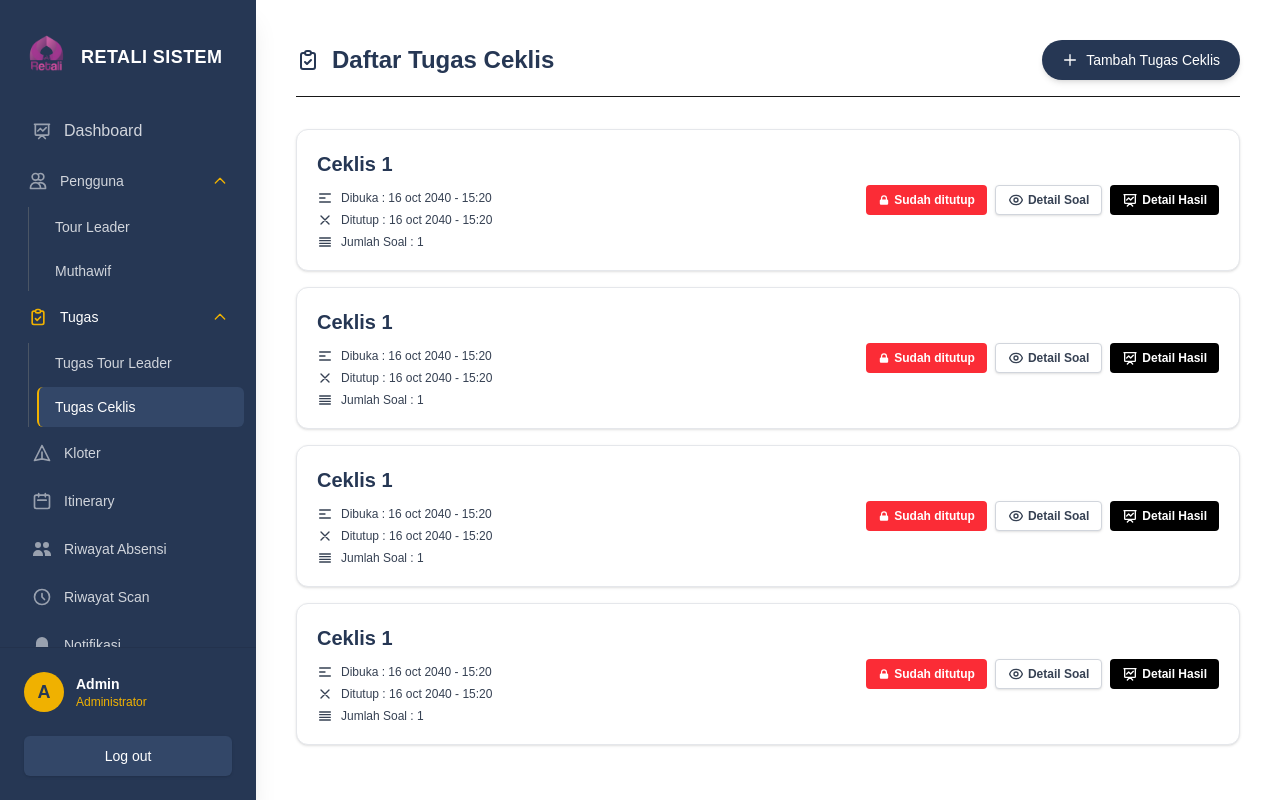
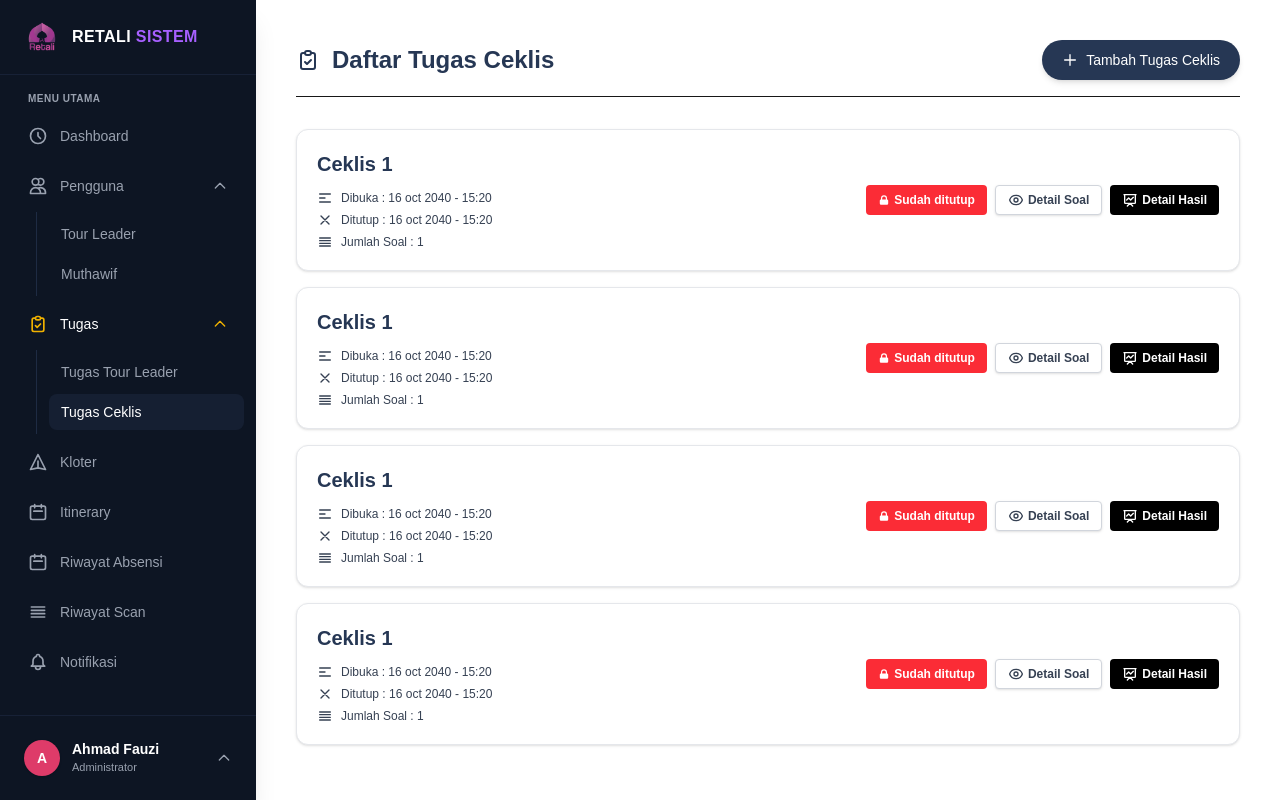
Before and after one commit to ssaskyyaa9/Retali-sistem, a Next.js app: page /tugas-ceklis in a window 1280 px wide. Built offline with nearby package versions, Linux system fonts and the light colour scheme.

Commit message:
style: redesign sidebar

```diff
--- a/app/components/Sidebar.jsx
+++ b/app/components/Sidebar.jsx
@@ -1,3 +1,4 @@
+"use client";
 import React, { useState } from "react";
 import Link from "next/link";
 import { usePathname, useRouter } from "next/navigation";
@@ -8,48 +9,54 @@ export default function Sidebar() {
   const router = useRouter();
   const [isPenggunaOpen, setIsPenggunaOpen] = useState(true);
   const [isTugasOpen, setIsTugasOpen] = useState(true);
+  const [isProfileDropdownOpen, setIsProfileDropdownOpen] = useState(false);
+
   const isActive = (path) => pathname === path;
   const isParentActive = (paths) => paths.some((p) => pathname.startsWith(p));
 
   const handleLogout = () => {
-    // Hapus data sesi login dari localStorage
-    localStorage.removeItem('access_token');
-    localStorage.removeItem('user');
-
-    // Arahkan kembali ke halaman login (root /)
-    router.push('/');
+    localStorage.removeItem("access_token");
+    localStorage.removeItem("user");
+    router.push("/");
   };
 
   return (
-    <aside className="w-64 bg-[#263754] flex flex-col h-full text-white shadow-xl z-10 shrink-0">
-      {/* 1. Fixed Top Section (Logo) */}
-      <div className="flex items-center gap-3 px-6 py-8 shrink-0">
+    <aside className="w-64 bg-[#0d1523] flex flex-col h-full text-white shadow-xl z-10 shrink-0 select-none">
+      {/* 1. Header & Logo */}
+      <div className="flex items-center gap-3 px-6 py-5 shrink-0 border-b border-[#1e2b43]/60">
         <Image
           src="/logoretali-ungu.png"
           alt="Retali Logo"
-          width={45}
-          height={45}
+          width={36}
+          height={36}
           className="rounded-md object-cover"
         />
-        <span className="font-bold mt-2 text-lg tracking-wide">
-          RETALI SISTEM
+        <span className="font-bold text-base tracking-wide text-white">
+          RETALI <span className="text-[#a760ff]">SISTEM</span>
         </span>
       </div>
 
-      {/* 2. Scrollable Middle Section (Navigation Only) */}
-      <div className="flex-1 overflow-y-auto no-scrollbar px-3">
-        <nav className="flex flex-col gap-1 pb-4">
+      {/* 2. Navigation */}
+      <div className="flex-1 overflow-y-auto no-scrollbar px-3 py-4">
+        <h3 className="px-4 text-[10px] font-bold text-gray-400 uppercase tracking-wider mb-2">
+          Menu Utama
+        </h3>
+
+        <nav className="flex flex-col gap-1.5 pb-4">
           {/* Dashboard */}
           <Link
             href="/dashboard"
-            className={`flex items-center gap-3 px-4 py-3 rounded-md font-medium transition-colors duration-300 ease-in-out ${
+            className={`flex items-center gap-3 px-4 py-3 rounded-lg font-medium text-sm transition-all duration-200 ${
               isActive("/dashboard")
-                ? "bg-[#1e2b43] border-l-4 border-yellow-500 text-white"
-                : "text-gray-300 hover:bg-[#1e2b43] hover:text-white border-l-4 border-transparent"
+                ? "bg-[#1e2b43] text-white relative overflow-hidden"
+                : "text-gray-400 hover:text-white hover:bg-[#1e2b43]/50"
             }`}
           >
+            {isActive("/dashboard") && (
+              <div className="absolute left-0 top-0 bottom-0 w-1 bg-yellow-500 rounded-r-md"></div>
+            )}
             <svg
-              className={`w-5 h-5 transition-colors duration-300 ${isActive("/dashboard") ? "text-yellow-500" : "text-gray-400"}`}
+              className={`w-5 h-5 ${isActive("/dashboard") ? "text-yellow-500" : "text-gray-400"}`}
               fill="none"
               stroke="currentColor"
               viewBox="0 0 24 24"
@@ -58,7 +65,7 @@ export default function Sidebar() {
                 strokeLinecap="round"
                 strokeLinejoin="round"
                 strokeWidth="2"
-                d="M7 12l3-3 3 3 4-4M8 21l4-4 4 4M3 4h18M4 4h16v12a1 1 0 01-1 1H5a1 1 0 01-1-1V4z"
+                d="M12 8v4l3 3m6-3a9 9 0 11-18 0 9 9 0 0118 0z"
               />
             </svg>
             Dashboard
@@ -68,15 +75,15 @@ export default function Sidebar() {
           <div>
             <button
               onClick={() => setIsPenggunaOpen(!isPenggunaOpen)}
-              className={`w-full flex items-center justify-between px-4 py-3 rounded-md transition-colors duration-300 ease-in-out ${
+              className={`w-full flex items-center justify-between px-4 py-3 rounded-lg text-sm transition-all duration-200 ${
                 isParentActive(["/tour-leader", "/muthawif"])
                   ? "text-white font-medium"
-                  : "text-gray-300 hover:bg-[#1e2b43] hover:text-white"
+                  : "text-gray-400 hover:text-white hover:bg-[#1e2b43]/50"
               }`}
             >
               <div className="flex items-center gap-3">
                 <svg
-                  className={`w-5 h-5 transition-colors duration-300 ${isParentActive(["/tour-leader", "/muthawif"]) ? "text-yellow-500" : "text-gray-400"}`}
+                  className={`w-5 h-5 ${isParentActive(["/tour-leader", "/muthawif"]) ? "text-yellow-500" : "text-gray-400"}`}
                   fill="none"
                   stroke="currentColor"
                   viewBox="0 0 24 24"
@@ -88,10 +95,10 @@ export default function Sidebar() {
                     d="M12 4.354a4 4 0 110 5.292M15 21H3v-1a6 6 0 0112 0v1zm0 0h6v-1a6 6 0 00-9-5.197M13 7a4 4 0 11-8 0 4 4 0 018 0z"
                   />
                 </svg>
-                <span className="text-sm">Pengguna</span>
+                <span>Pengguna</span>
               </div>
               <svg
-                className={`w-4 h-4 text-yellow-500 transition-transform duration-300 ease-in-out ${isPenggunaOpen ? "rotate-180" : "rotate-0"}`}
+                className={`w-4 h-4 transition-transform duration-300 ${isPenggunaOpen ? "rotate-180" : "rotate-0"} ${isParentActive(["/tour-leader", "/muthawif"]) ? "text-yellow-500" : "text-gray-400"}`}
                 fill="none"
                 stroke="currentColor"
                 viewBox="0 0 24 24"
@@ -105,7 +112,6 @@ export default function Sidebar() {
               </svg>
             </button>
 
-            {/* Smooth Dropdown Animation Container */}
             <div
               className={`grid transition-[grid-template-rows,opacity] duration-300 ease-in-out ${
                 isPenggunaOpen
@@ -114,23 +120,23 @@ export default function Sidebar() {
               }`}
             >
               <div className="overflow-hidden">
-                <div className="ml-4 mt-1 flex flex-col gap-1 border-l border-gray-600 pl-2">
+                <div className="ml-6 mt-1 flex flex-col gap-1 border-l border-[#1e2b43] pl-3 py-1">
                   <Link
                     href="/tour-leader"
-                    className={`flex items-center gap-3 px-4 py-2.5 rounded-md text-sm transition-colors duration-300 ease-in-out ${
+                    className={`block px-3 py-2 rounded-lg text-sm transition-all duration-200 ${
                       isActive("/tour-leader")
-                        ? "bg-[#334768] text-white border-l-2 border-yellow-500"
-                        : "text-gray-300 hover:text-white hover:bg-[#1e2b43] border-l-2 border-transparent"
+                        ? "text-white font-medium bg-[#1e2b43]/50"
+                        : "text-gray-400 hover:text-white hover:bg-[#1e2b43]/30"
                     }`}
                   >
                     Tour Leader
                   </Link>
                   <Link
                     href="/muthawif"
-                    className={`flex items-center gap-3 px-4 py-2.5 rounded-md text-sm transition-colors duration-300 ease-in-out ${
+                    className={`block px-3 py-2 rounded-lg text-sm transition-all duration-200 ${
                       isActive("/muthawif")
-                        ? "bg-[#334768] text-white border-l-2 border-yellow-500"
-                        : "text-gray-300 hover:text-white hover:bg-[#1e2b43] border-l-2 border-transparent"
+                        ? "text-white font-medium bg-[#1e2b43]/50"
+                        : "text-gray-400 hover:text-white hover:bg-[#1e2b43]/30"
                     }`}
                   >
                     Muthawif
@@ -144,15 +150,15 @@ export default function Sidebar() {
           <div>
             <button
               onClick={() => setIsTugasOpen(!isTugasOpen)}
-              className={`w-full flex items-center justify-between px-4 py-3 rounded-md transition-colors duration-300 ease-in-out ${
+              className={`w-full flex items-center justify-between px-4 py-3 rounded-lg text-sm transition-all duration-200 ${
                 isParentActive(["/tugas-tour-leader", "/tugas-ceklis"])
                   ? "text-white font-medium"
-                  : "text-gray-300 hover:bg-[#1e2b43] hover:text-white"
+                  : "text-gray-400 hover:text-white hover:bg-[#1e2b43]/50"
               }`}
             >
               <div className="flex items-center gap-3">
                 <svg
-                  className={`w-5 h-5 transition-colors duration-300 ${isParentActive(["/tugas-tour-leader", "/tugas-ceklis"]) ? "text-yellow-500" : "text-gray-400"}`}
+                  className={`w-5 h-5 ${isParentActive(["/tugas-tour-leader", "/tugas-ceklis"]) ? "text-yellow-500" : "text-gray-400"}`}
                   fill="none"
                   stroke="currentColor"
                   viewBox="0 0 24 24"
@@ -164,10 +170,10 @@ export default function Sidebar() {
                     d="M9 5H7a2 2 0 00-2 2v12a2 2 0 002 2h10a2 2 0 002-2V7a2 2 0 00-2-2h-2M9 5a2 2 0 002 2h2a2 2 0 002-2M9 5a2 2 0 012-2h2a2 2 0 012 2m-6 9l2 2 4-4"
                   />
                 </svg>
-                <span className="text-sm">Tugas</span>
+                <span>Tugas</span>
               </div>
               <svg
-                className={`w-4 h-4 text-yellow-500 transition-transform duration-300 ease-in-out ${isTugasOpen ? "rotate-180" : "rotate-0"}`}
+                className={`w-4 h-4 transition-transform duration-300 ${isTugasOpen ? "rotate-180" : "rotate-0"} ${isParentActive(["/tugas-tour-leader", "/tugas-ceklis"]) ? "text-yellow-500" : "text-gray-400"}`}
                 fill="none"
                 stroke="currentColor"
                 viewBox="0 0 24 24"
@@ -181,7 +187,6 @@ export default function Sidebar() {
               </svg>
             </button>
 
-            {/* Smooth Dropdown Animation Container */}
             <div
               className={`grid transition-[grid-template-rows,opacity] duration-300 ease-in-out ${
                 isTugasOpen
@@ -190,23 +195,23 @@ export default function Sidebar() {
               }`}
             >
               <div className="overflow-hidden">
-                <div className="ml-4 mt-1 flex flex-col gap-1 border-l border-gray-600 pl-2">
+                <div className="ml-6 mt-1 flex flex-col gap-1 border-l border-[#1e2b43] pl-3 py-1">
                   <Link
                     href="/tugas-tour-leader"
-                    className={`flex items-center gap-3 px-4 py-2.5 rounded-md text-sm transition-colors duration-300 ease-in-out ${
+                    className={`block px-3 py-2 rounded-lg text-sm transition-all duration-200 ${
                       isActive("/tugas-tour-leader")
-                        ? "bg-[#334768] text-white border-l-2 border-yellow-500"
-                        : "text-gray-300 hover:text-white hover:bg-[#1e2b43] border-l-2 border-transparent"
+                        ? "text-white font-medium bg-[#1e2b43]/50"
+                        : "text-gray-400 hover:text-white hover:bg-[#1e2b43]/30"
                     }`}
                   >
                     Tugas Tour Leader
                   </Link>
                   <Link
                     href="/tugas-ceklis"
-                    className={`flex items-center gap-3 px-4 py-2.5 rounded-md text-sm transition-colors duration-300 ease-in-out ${
+                    className={`block px-3 py-2 rounded-lg text-sm transition-all duration-200 ${
                       isActive("/tugas-ceklis")
-                        ? "bg-[#334768] text-white border-l-2 border-yellow-500"
-                        : "text-gray-300 hover:text-white hover:bg-[#1e2b43] border-l-2 border-transparent"
+                        ? "text-white font-medium bg-[#1e2b43]/50"
+                        : "text-gray-400 hover:text-white hover:bg-[#1e2b43]/30"
                     }`}
                   >
                     Tugas Ceklis
@@ -216,14 +221,124 @@ export default function Sidebar() {
             </div>
           </div>
 
-          {/* Other single links */}
+          {/* Other Single Links */}
           {[
             {
               name: "Kloter",
               href: "/kloter",
               icon: (
+                <path
+                  strokeLinecap="round"
+                  strokeLinejoin="round"
+                  strokeWidth="2"
+                  d="M12 19l9 2-9-18-9 18 9-2zm0 0v-8"
+                />
+              ),
+            },
+            {
+              name: "Itinerary",
+              href: "/itinerary",
+              icon: (
+                <path
+                  strokeLinecap="round"
+                  strokeLinejoin="round"
+                  strokeWidth="2"
+                  d="M8 7V3m8 4V3m-9 8h10M5 21h14a2 2 0 002-2V7a2 2 0 00-2-2H5a2 2 0 00-2 2v12a2 2 0 002 2z"
+                />
+              ),
+            },
+            {
+              name: "Riwayat Absensi",
+              href: "/riwayat-absensi",
+              // Using a generic outline icon to match styling
+              icon: (
+                <path
+                  strokeLinecap="round"
+                  strokeLinejoin="round"
+                  strokeWidth="2"
+                  d="M8 7V3m8 4V3m-9 8h10M5 21h14a2 2 0 002-2V7a2 2 0 00-2-2H5a2 2 0 00-2 2v12a2 2 0 002 2z"
+                />
+              ),
+            },
+            {
+              name: "Riwayat Scan",
+              href: "/riwayat-scan",
+              icon: (
+                <path
+                  strokeLinecap="round"
+                  strokeLinejoin="round"
+                  strokeWidth="2"
+                  d="M4 6h16M4 10h16M4 14h16M4 18h16"
+                />
+              ),
+            },
+            {
+              name: "Notifikasi",
+              href: "/notifikasi",
+              icon: (
+                <path
+                  strokeLinecap="round"
+                  strokeLinejoin="round"
+                  strokeWidth="2"
+                  d="M15 17h5l-1.405-1.405A2.032 2.032 0 0118 14.158V11a6.002 6.002 0 00-4-5.659V5a2 2 0 10-4 0v.341C7.67 6.165 6 8.388 6 11v3.159c0 .538-.214 1.055-.595 1.436L4 17h5m6 0v1a3 3 0 11-6 0v-1m6 0H9"
+                />
+              ),
+            },
+          ].map((item) => {
+            const active = isActive(item.href);
+            return (
+              <Link
+                key={item.href}
+                href={item.href}
+                className={`flex items-center gap-3 px-4 py-3 rounded-lg text-sm font-medium transition-all duration-200 ${
+                  active
+                    ? "bg-[#1e2b43] text-white relative overflow-hidden"
+                    : "text-gray-400 hover:text-white hover:bg-[#1e2b43]/50"
+                }`}
+              >
+                {active && (
+                  <div className="absolute left-0 top-0 bottom-0 w-1 bg-yellow-500 rounded-r-md"></div>
+                )}
                 <svg
-                  className="w-5 h-5"
+                  className={`w-5 h-5 ${active ? "text-yellow-500" : "text-gray-400"}`}
+                  fill="none"
+                  stroke="currentColor"
+                  viewBox="0 0 24 24"
+                >
+                  {item.icon}
+                </svg>
+                {item.name}
+              </Link>
+            );
+          })}
+        </nav>
+      </div>
+
+      {/* 3. Bottom Profile & Logout Popover */}
+      <div className="relative px-4 py-4 shrink-0 border-t border-[#1e2b43]/60">
+        {/* Logout Popover */}
+        {isProfileDropdownOpen && (
+          <div className="absolute bottom-full left-4 right-4 mb-2 bg-[#121c2d] rounded-xl shadow-2xl border border-[#1e2b43] overflow-hidden z-20 animate-in fade-in slide-in-from-bottom-2">
+            {/* Expanded Header (Matches design left-side snippet) */}
+            <div
+              className="px-4 py-4 flex items-center justify-between border-b border-[#1e2b43]/60 cursor-pointer hover:bg-[#1e2b43]/30 transition-colors"
+              onClick={() => setIsProfileDropdownOpen(false)}
+            >
+              <div className="flex items-center gap-3">
+                <div className="w-9 h-9 rounded-full bg-[#de3b69] flex items-center justify-center text-white font-bold text-sm">
+                  A
+                </div>
+                <div>
+                  <p className="font-bold text-sm text-white leading-tight">
+                    Ahmad Fauzi
+                  </p>
+                  <p className="text-[11px] text-gray-400 font-medium">
+                    Administrator
+                  </p>
+                </div>
+              </div>
+              <svg
+                className="w-4 h-4 text-gray-400"
                 fill="none"
                 stroke="currentColor"
                 viewBox="0 0 24 24"
@@ -232,17 +347,23 @@ export default function Sidebar() {
                   strokeLinecap="round"
                   strokeLinejoin="round"
                   strokeWidth="2"
-                    d="M12 19l9 2-9-18-9 18 9-2zm0 0v-8"
+                  d="M19 9l-7 7-7-7"
                 />
               </svg>
-              ),
-            },
-            {
-              name: "Itinerary",
-              href: "/itinerary",
-              icon: (
+            </div>
+
+            <div className="p-3">
+              {/* Email display box */}
+              <div className="bg-[#1a2538] text-gray-300 text-xs px-4 py-2.5 rounded-lg mb-2 truncate">
+                asd@retali.id
+              </div>
+              {/* Logout Button */}
+              <button
+                onClick={handleLogout}
+                className="w-full flex items-center gap-3 px-4 py-2.5 rounded-lg text-sm text-rose-400 font-medium hover:bg-[#1a2538] hover:text-rose-300 transition-colors"
+              >
                 <svg
-                  className="w-5 h-5"
+                  className="w-4 h-4"
                   fill="none"
                   stroke="currentColor"
                   viewBox="0 0 24 24"
@@ -251,30 +372,39 @@ export default function Sidebar() {
                     strokeLinecap="round"
                     strokeLinejoin="round"
                     strokeWidth="2"
-                    d="M8 7V3m8 4V3m-9 8h10M5 21h14a2 2 0 002-2V7a2 2 0 00-2-2H5a2 2 0 00-2 2v12a2 2 0 002 2z"
+                    d="M17 16l4-4m0 0l-4-4m4 4H7m6 4v1a3 3 0 01-3 3H6a3 3 0 01-3-3V7a3 3 0 013-3h4a3 3 0 013 3v1"
                   />
                 </svg>
-              ),
-            },
-            {
-              name: "Riwayat Absensi",
-              href: "/riwayat-absensi",
-              icon: (
+                Keluar
+              </button>
+            </div>
+          </div>
+        )}
+
+        {/* Collapsed Profile Button */}
+        <button
+          onClick={() => setIsProfileDropdownOpen(!isProfileDropdownOpen)}
+          className={`w-full flex items-center justify-between p-2 rounded-xl transition-colors ${
+            isProfileDropdownOpen ? "bg-[#1e2b43]" : "hover:bg-[#1e2b43]/50"
+          }`}
+        >
+          <div className="flex items-center gap-3">
+            <div className="w-9 h-9 rounded-full bg-[#de3b69] flex items-center justify-center text-white font-bold text-sm shadow-sm">
+              A
+            </div>
+            <div className="text-left">
+              <p className="font-bold text-sm text-white leading-tight">
+                Ahmad Fauzi
+              </p>
+              <p className="text-[11px] text-gray-400 font-medium">
+                Administrator
+              </p>
+            </div>
+          </div>
           <svg
-                  className="w-5 h-5"
-                  fill="currentColor"
-                  viewBox="0 0 20 20"
-                >
-                  <path d="M9 6a3 3 0 11-6 0 3 3 0 016 0zM17 6a3 3 0 11-6 0 3 3 0 016 0zM12.93 17c.046-.327.07-.66.07-1a6.97 6.97 0 00-1.5-4.33A5 5 0 0119 16v1h-6.07zM6 11a5 5 0 015 5v1H1v-1a5 5 0 015-5z" />
-                </svg>
-              ),
-            },
-            {
-              name: "Riwayat Scan",
-              href: "/riwayat-scan",
-              icon: (
-                <svg
-                  className="w-5 h-5"
+            className={`w-4 h-4 text-gray-400 transition-transform duration-300 ${
+              isProfileDropdownOpen ? "rotate-180" : "rotate-0"
+            }`}
             fill="none"
             stroke="currentColor"
             viewBox="0 0 24 24"
@@ -283,64 +413,9 @@ export default function Sidebar() {
               strokeLinecap="round"
               strokeLinejoin="round"
               strokeWidth="2"
-                    d="M12 8v4l3 3m6-3a9 9 0 11-18 0 9 9 0 0118 0z"
+              d="M5 15l7-7 7 7"
             />
           </svg>
-              ),
-            },
-            {
-              name: "Notifikasi",
-              href: "/notifikasi",
-              icon: (
-                <svg
-                  className="w-5 h-5"
-                  fill="currentColor"
-                  viewBox="0 0 20 20"
-                >
-                  <path d="M10 2a6 6 0 00-6 6v3.586l-.707.707A1 1 0 004 14h12a1 1 0 00.707-1.707L16 11.586V8a6 6 0 00-6-6zM10 18a3 3 0 01-3-3h6a3 3 0 01-3 3z" />
-                </svg>
-              ),
-            },
-          ].map((item) => {
-            const active = isActive(item.href);
-            return (
-              <Link
-                key={item.href}
-                href={item.href}
-                className={`flex items-center gap-3 px-4 py-3 rounded-md font-medium transition-colors duration-300 ease-in-out ${
-                  active
-                    ? "bg-[#1e2b43] border-l-4 border-yellow-500 text-white"
-                    : "text-gray-300 hover:bg-[#1e2b43] hover:text-white border-l-4 border-transparent"
-                }`}
-              >
-                <span
-                  className={`transition-colors duration-300 ${active ? "text-yellow-500" : "text-gray-400"}`}
-                >
-                  {item.icon}
-                </span>
-                <span className="text-sm">{item.name}</span>
-              </Link>
-            );
-          })}
-        </nav>
-      </div>
-
-      {/* 3. Fixed Bottom Section (Admin Profile & Log out) */}
-      <div className="p-6 shrink-0 border-t border-[#1e2b43]/40">
-        <div className="flex items-center gap-3 mb-6">
-          <div className="w-10 h-10 rounded-full bg-yellow-500 flex items-center justify-center text-[#263754] font-bold text-lg">
-            A
-          </div>
-          <div>
-            <p className="font-bold text-sm text-white">Admin</p>
-            <p className="text-xs text-yellow-500">Administrator</p>
-          </div>
-        </div>
-        <button
-          onClick={handleLogout}
-          className="w-full flex items-center justify-center gap-2 bg-[#334768] hover:bg-[#3d547a] text-white py-2.5 rounded-md text-sm font-medium transition-colors duration-300 ease-in-out shadow-sm cursor-pointer"
-        >
-          Log out
         </button>
       </div>
     </aside>
```
Lines whose indentation alone changed are shown as unchanged.
